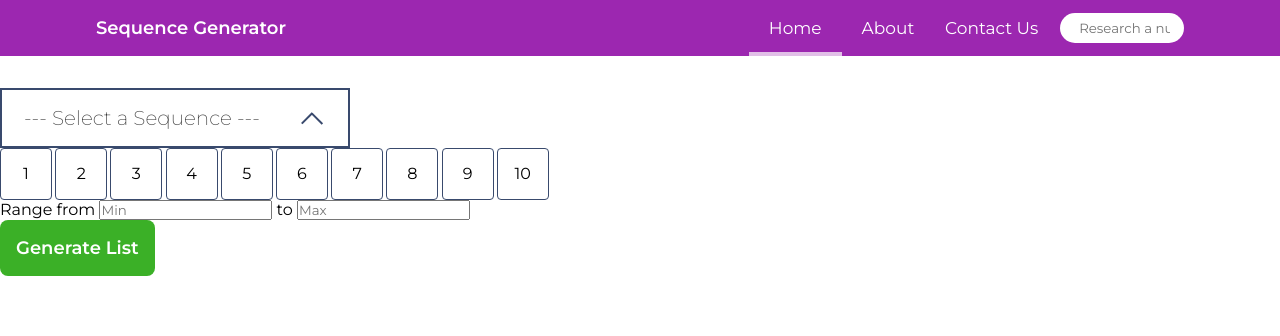
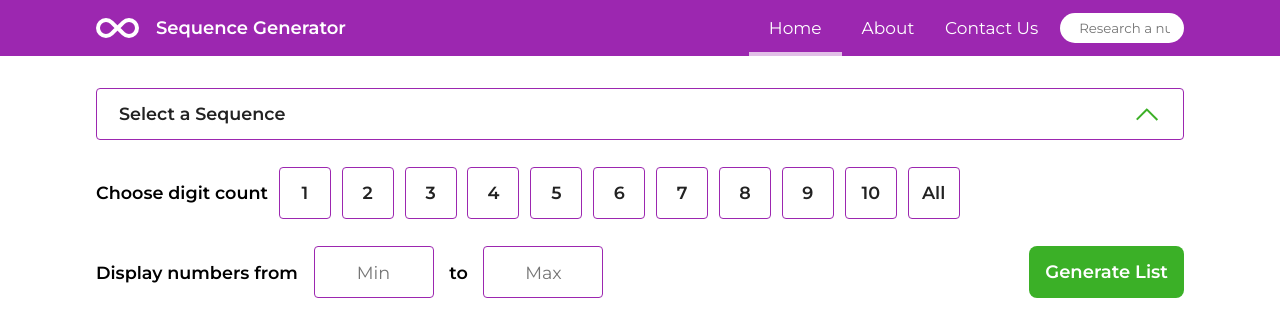
Before and after one commit to vytkuklys/List_Generator, a plain HTML site: page index.html in a window 1280 px wide. Drawn offline with Linux system fonts and the light colour scheme.

Commit message:
style controls

```diff
--- a/index.html
+++ b/index.html
@@ -11,7 +11,10 @@
 
 <body>
   <header>
-    <p class="c-logo">Sequence Generator</p>
+    <div class="c-logo__wrapper">
+      <div class="c-logo__infinity"></div>
+      <p class="c-logo__text">Sequence Generator</p>
+    </div>
     <nav class="c-nav">
       <ul class="c-nav__items">
         <li class="c-nav__item h-border-bottom">Home</li>
@@ -23,74 +26,83 @@
       </div>
     </nav>
   </header>
-  <!--surround the select box with a "custom-select" DIV element. Remember to set the width:-->
-  <div class="custom-select-wrapper">
-    <div class="custom-select">
-      <div class="custom-select__trigger"><span>--- Select a Sequence ---</span>
+  <!--surround the select box with a "c-dropdown__select" DIV element. Remember to set the width:-->
+  <main>
+    <form class="c-form">
+      <div class="c-dropdown__select-wrapper c-dropdown">
+        <div class="c-dropdown__select">
+          <div class="c-dropdown__select-trigger"><span>Select a Sequence</span>
             <div class="arrow"></div>
           </div>
-      <div class="custom-options">
-        <span class="custom-option" data-value="palindrome">Catalan</span>
-        <span class="custom-option" data-value="fibonacci">Fibonacci</span>
-        <span class="custom-option" data-value="perfectSquare">Perfect Square</span>
-        <span class="custom-option" data-value="prime">Prime</span>
-        <span class="custom-option" data-value="palindrome">Palindrome</span>
+          <div class="c-dropdown__options">
+            <span class="c-dropdown__option" data-value="palindrome">Catalan</span>
+            <span class="c-dropdown__option" data-value="fibonacci">Fibonacci</span>
+            <span class="c-dropdown__option" data-value="perfectSquare">Perfect Square</span>
+            <span class="c-dropdown__option" data-value="prime">Prime</span>
+            <span class="c-dropdown__option" data-value="palindrome">Palindrome</span>
           </div>
         </div>
       </div>
 
-  <div class="checkbox-wrapper">
-    <label for="1" class="checkbox__item">
-      <input type="checkbox" id="1">
+      <div class="c-digits__wrapper">
+        <p>Choose digit count</p>
+        <label for="1" class="c-digits__btn">
+          <input type="checkbox" class="js-digits__check" id="1">
           1
         </label>
-    <label for="2" class="checkbox__item">
-      <input type="checkbox" id="2">
+        <label for="2" class="c-digits__btn">
+          <input type="checkbox" class="js-digits__check" id="2">
           2
         </label>
-    <label for="3" class="checkbox__item">
-      <input type="checkbox" id="3">
+        <label for="3" class="c-digits__btn">
+          <input type="checkbox" class="js-digits__check" id="3">
           3
         </label>
-    <label for="4" class="checkbox__item">
-      <input type="checkbox" id="4">
+        <label for="4" class="c-digits__btn">
+          <input type="checkbox" class="js-digits__check" id="4">
           4
         </label>
-    <label for="5" class="checkbox__item">
-      <input type="checkbox" id="5">
+        <label for="5" class="c-digits__btn">
+          <input type="checkbox" class="js-digits__check" id="5">
           5
         </label>
-    <label for="6" class="checkbox__item">
-      <input type="checkbox" id="6">
+        <label for="6" class="c-digits__btn">
+          <input type="checkbox" class="js-digits__check" id="6">
           6
         </label>
-    <label for="7" class="checkbox__item">
-      <input type="checkbox" id="7">
+        <label for="7" class="c-digits__btn">
+          <input type="checkbox" class="js-digits__check" id="7">
           7
         </label>
-    <label for="8" class="checkbox__item">
-      <input type="checkbox" id="8">
+        <label for="8" class="c-digits__btn">
+          <input type="checkbox" class="js-digits__check" id="8">
           8
         </label>
-    <label for="9" class="checkbox__item">
-      <input type="checkbox" id="9">
+        <label for="9" class="c-digits__btn">
+          <input type="checkbox" class="js-digits__check" id="9">
           9
         </label>
-    <label for="10" class="checkbox__item">
-      <input type="checkbox" id="10">
+        <label for="10" class="c-digits__btn">
+          <input type="checkbox" class="js-digits__check" id="10">
           10
         </label>
+        <label for="All" class="c-digits__btn">
+          <input type="checkbox" class="js-digits__check" id="All">
+          All
+        </label>
       </div>
-  <div>
-    <label for="min">Range from </label>
-    <input type="text" name="min" id="min" class="digit-range" onkeyup="this.value=this.value.replace(/[^\d]+/,'')"
+      <div class="c-form__input-wrapper">
+        <label for="min" class="c-form__input-label">Display numbers from </label>
+        <input type="text" name="min" id="min" class="digit-range c-form__input-field" onkeyup="this.value=this.value.replace(/[^\d]+/,'')"
           placeholder="Min" required>
-    <label for="min">to </label>
-    <input type="text" name="max" id="max" class="digit-range" onkeyup="this.value=this.value.replace(/[^\d]+/,'')"
+        <label for="min" class="c-form__input-label">to </label>
+        <input type="text" name="max" id="max" class="digit-range c-form__input-field" onkeyup="this.value=this.value.replace(/[^\d]+/,'')"
           placeholder="Max" required>
+          <button class="submit c-generate-btn">Generate List</button>
       </div>
-  <button class="submit c-generate-btn">Generate List</button>
+    </form>
     <div class="sequence-output"></div>
+  </main>
   <script src="main.js"></script>
 </body>
 
--- a/main.js
+++ b/main.js
@@ -1,35 +1,37 @@
 const submitBtn = document.querySelector(".submit");
-const selectToggler = document.querySelector('.custom-select-wrapper');
-const selectOptions = document.querySelectorAll(".custom-option");
+const selectToggler = document.querySelector('.c-dropdown');
+const selectOptions = document.querySelectorAll(".c-dropdown__option");
+const checkDigits = document.querySelectorAll(".js-digits__check");
 
 const toggleSelectMenu = () => {
-    document.querySelector('.custom-select').classList.toggle('open');
+    document.querySelector('.c-dropdown__select').classList.toggle('open');
 }
 
 const selectItem = e => {
     item = e.target;
     if (!item.classList.contains('selected')) {
-        if (item.parentNode.querySelector('.custom-option.selected')) {
-            item.parentNode.querySelector('.custom-option.selected').classList.remove('selected');
+        if (item.parentNode.querySelector('.c-dropdown__option.selected')) {
+            item.parentNode.querySelector('.c-dropdown__option.selected').classList.remove('selected');
         }
         item.classList.add('selected');
-        item.closest('.custom-select').querySelector('.custom-select__trigger span').textContent = item
+        item.closest('.c-dropdown__select').querySelector('.c-dropdown__select-trigger span').textContent = item
             .textContent;
     }
 }
 
 const handleWindowClick = e => {
-    const select = document.querySelector('.custom-select')
+    const select = document.querySelector('.c-dropdown__select')
     if (!select.contains(e.target)) {
         select.classList.remove('open');
     }
 }
 
 const handleClickGenerateList = () => {
-    const sequence = document.querySelector('.custom-select__trigger').textContent.trim().replace(/ /g, "");
+    const sequence = document.querySelector('.c-dropdown__select-trigger').textContent.trim().replace(/ /g, "");
     const digits = getCheckedDigits();
     const range = getRangeOfDigits();
     if (isFormFilledCorrectly(sequence, digits, range)) {
+        console.log(isFormFilledCorrectly(sequence, digits, range))
         var t0 = performance.now()
         handleList(sequence, digits, range);
         var t1 = performance.now()
@@ -55,14 +57,23 @@ const getRangeOfDigits = () => {
 }
 
 const isFormFilledCorrectly = (sequence, digits, range) => {
-    if (sequence === "---SelectaSequence---") {
+    if (sequence === "SelectaSequence") {
+        displayAlertUnselectedSequence();
         return false;
     } else if (isRangeNotAcceptable(range)) {
+        displayAlertInvalidRange();
         return false;
     } else if (isArrayEmpty(digits) && isRangeEmpty(range)) {
+        displayAlert
         return false;
     }
     return true;
+}
+
+const displayAlertUnselectedSequence = () =>{
+    const select = document.querySelector(".c-dropdown__select-trigger");
+    select.classList.add("h-alert");
+    console.log(selectToggler);
 }
 
 const isArrayEmpty = (digits) => {
@@ -267,7 +278,25 @@ function getFactorial(digit) {
     }
 }
 
-console.log(getFactorial(3*2)/(getFactorial(3+1)*getFactorial(3)))
+const handleCheckDigits = (btn) =>{
+    isChecked = btn.parentNode.classList[1];
+    console.log(btn.id === "All" && isChecked !== undefined)
+    if(btn.id === "All" && isChecked){
+        checkDigits.forEach(check =>{
+            check.parentNode.classList.remove("pushed");
+        })
+        console.log("1")
+    }else if(btn.id === "All" && isChecked === undefined){
+        console.log("2")
+        checkDigits.forEach(check =>{
+            check.parentNode.classList.add("pushed");
+        })
+    }else{
+        console.log("3")
+        btn.parentNode.classList.toggle("pushed");
+    }
+}
+
 submitBtn.addEventListener('click', (e) => {
     e.preventDefault();
     handleClickGenerateList();
@@ -278,6 +307,10 @@ for (const option of selectOptions) {
     option.addEventListener('click', (e) => selectItem(e));
 }
 
+checkDigits.forEach(btn =>{
+    btn.addEventListener("click", (event)=>handleCheckDigits(event.target));
+})
+
 selectToggler.addEventListener('click', () => toggleSelectMenu());
 
 window.addEventListener('click', e => handleWindowClick(e));
--- a/style.css
+++ b/style.css
@@ -8,56 +8,61 @@
     margin: 0;
 }
 
-body{
+body {
     font-family: 'Montserrat', sans-serif;
     width: 100%;
     height: 100%;
 }
-
-button, input{
+main{
+    margin: 0 auto;
+    padding: 0 7.5%;
+}
+button,
+input {
     font-family: 'Montserrat', sans-serif;
 
 }
-.custom-select-wrapper {
+
+.c-dropdown {
     position: relative;
     user-select: none;
-    width: 350px;
+    width: 100%;
+    min-width: 275px;
+    margin: 0 auto;
+    text-align: left;
 }
 
-.custom-select {
+.c-dropdown__select {
     position: relative;
     display: flex;
     flex-direction: column;
-    border-width: 0 2px 0 2px;
-    border-style: solid;
-    border-color: #394a6d;
 }
 
-.custom-select__trigger {
+.c-dropdown__select-trigger {
     position: relative;
     display: flex;
     align-items: center;
     justify-content: space-between;
     padding: 0 22px;
-    font-size: 20px;
-    font-weight: 300;
-    color: #3b3b3b;
-    height: 60px;
-    line-height: 60px;
+    font-size: 17.6px;
+    font-weight: bold;
+    color: #222222;
+    height: 52px;
+    line-height: 52px;
     background: #ffffff;
     cursor: pointer;
-    border-width: 2px 0 2px 0;
-    border-style: solid;
-    border-color: #394a6d;
+    border: 1px solid #9c27b0;
+    border-radius: .25rem;
 }
 
-.custom-options {
+.c-dropdown__options {
     position: absolute;
     display: block;
     top: 100%;
     left: 0;
     right: 0;
-    border: 2px solid #394a6d;
+    border: 1px solid #9c27b0;
+
     border-top: 0;
     background: #fff;
     transition: all 0.5s;
@@ -67,32 +72,33 @@ button, input{
     z-index: 2;
 }
 
-.custom-select.open .custom-options {
+.c-dropdown__select.open .c-dropdown__options {
     opacity: 1;
     visibility: visible;
     pointer-events: all;
 }
 
-.custom-option {
+.c-dropdown__option {
     position: relative;
     display: block;
     padding: 0 22px 0 22px;
-    font-size: 22px;
-    font-weight: 300;
-    color: #3b3b3b;
-    line-height: 60px;
+    font-size: 17.5px;
+    font-weight: bold;
+    color: #222222;
+    line-height: 52px;
     cursor: pointer;
-    transition: all 0.5s;
+    transition: all 0.2s;
 }
 
-.custom-option:hover {
+.c-dropdown__option:hover {
     cursor: pointer;
-    background-color: #b2b2b2;
+    background-color: #3cb027;
+    color: #ffffff;
 }
 
-.custom-option.selected {
+.c-dropdown__option.selected {
     color: #ffffff;
-    background-color: #305c91;
+    background-color: #3cb027;
 }
 
 .arrow {
@@ -114,13 +120,13 @@ button, input{
 .arrow::before {
     left: -5px;
     transform: rotate(45deg);
-    background-color: #394a6d;
+    background-color: #3cb027;
 }
 
 .arrow::after {
     left: 5px;
     transform: rotate(-45deg);
-    background-color: #394a6d;
+    background-color: #3cb027;
 }
 
 .open .arrow::before {
@@ -137,28 +143,67 @@ input[type="checkbox"] {
     display: none;
 }
 
-.checkbox__item {
-    /* padding: 1rem; */
-    border: 1px solid #394a6d;
+.c-digits__btn {
     display: block;
-    /* display: inline-block;
-    vertical-align: middle; */
-    cursor: pointer;
     width: 3.25rem;
     height: 3.25rem;
     display: flex;
     justify-content: center;
     align-items: center;
+    margin: 0 0 0 1%;
+    cursor: pointer;
     border-radius: .25rem;
-    margin: 0 .2rem 0 0;
+    font-size: 1.1rem;
+    color: #222222;
+    font-weight: bold;
+    border: 1px solid #9c27b0;
+    /* background-image: linear-gradient(-180deg, #B4A024 0%, #24B4A0 100%); */
+    transition: transform 75ms linear, border 50ms linear, color 50ms linear, background-color 50ms linear;
+    /* outline: none; */
 }
 
-.checkbox-wrapper {
+.c-digits__btn span {
+    font-weight: 500;
+    pointer-events: none;
+}
+
+.c-digits__btn:hover {
+    transform: scale(.985);
+    /* border: 2.5px solid #9b27b0d5; */
+    /* color: #3BB027; */
+    border: 1px solid #9c27b0;
+    background-color: #9b27b0ad;
+    /* border-color: #3BB027; */
+    color: #FFFFFF;
+
+}
+
+.c-digits__btn:active {
+    transform: scale(.975);
+    border: 3px solid #9c27b0;
+}
+
+.pushed {
+    /* transform: scale(.975); */
+    border: 1px solid #9c27b0;
+    background-color: #9c27b0;
+    /* border-color: #3BB027; */
+    color: #FFFFFF;
+}
+
+.pushed:hover{
+    background-color: #9c27b0;
+}
+.c-digits__wrapper {
     display: flex;
+    padding: 2.5% 0;
+    align-items: center;
+    font-size: 1.1rem;
+    font-weight: bold;
 }
 
 
-header{
+header {
     height: 3.5rem;
     width: 100%;
     margin-bottom: 2.5%;
@@ -169,23 +214,25 @@ header{
     font-size: 17px;
 }
 
-.c-nav, .c-nav__items, header{
+.c-nav,
+.c-nav__items,
+header {
     display: flex;
 }
 
-.c-nav{
+.c-nav {
     width: fit-content;
     width: 40%;
     justify-content: flex-end;
 }
 
-.c-nav__items{
+.c-nav__items {
     justify-content: space-between;
     align-items: center;
     text-align: center;
 }
 
-.c-nav__item{
+.c-nav__item {
     padding: 0 1.25rem 0;
     cursor: pointer;
     color: #ffffff;
@@ -196,57 +243,93 @@ header{
     text-align: center;
 }
 
-.c-nav__item::after{
+.c-nav__item::after {
     content: '';
     position: absolute;
     width: 100%;
     bottom: 0;
     left: 50%;
     transform: translateX(-50%);
-    border: 2px solid #ffffffb3;
+    border: 1px solid #ffffffb3;
     display: none;
 }
 
-.c-nav__item:hover::after{
+.c-nav__item:hover::after {
     display: block;
 }
 
-.c-search{
+.c-search {
     width: 10.5rem;
     border-radius: 1rem;
     align-self: center;
     margin-left: 2.5%;
 }
 
-.c-search__input{
+.c-search__input {
     width: 100%;
     border-radius: 1rem;
     padding: .45rem .9rem .45rem 1.2rem;
     border: none;
 }
 
-.c-logo{
+.c-logo__wrapper {
+    display: flex;
+    align-items: center;
+}
+
+.c-logo__text {
     font-weight: 600;
     color: #ffffff;
     font-size: 18px;
+    white-space: nowrap;
+    margin-left: calc(.675rem + 2.5%);
 }
 
-.l-padding{
+.c-logo__infinity {
+    position: relative;
+    min-width: 43px;
+    height: 20px;
+    box-sizing: content-box;
+}
+
+.c-logo__infinity:before,
+.c-logo__infinity:after {
+    content: "";
+    box-sizing: content-box;
+    position: absolute;
+    top: 0;
+    left: 0;
+    width: 12px;
+    height: 12px;
+    border: 4px solid #3cb027;
+    border: 4px solid #ffffff;
+    border-radius: 50px 50px 0 50px;
+    transform: rotate(-45deg);
+}
+
+.c-logo__infinity:after {
+    left: auto;
+    right: 0;
+    border-radius: 50px 50px 50px 0;
+    transform: rotate(45deg);
+}
+
+.l-padding {
     padding: 0 .675rem 0 .675rem;
 }
 
-.h-border-bottom{
+.h-border-bottom {
     border-bottom: 4px solid #ffffffb3;
 }
 
-.h-border-bottom:hover::after{
+.h-border-bottom:hover::after {
     display: none;
 }
 
-.c-generate-btn{
+.c-generate-btn {
     padding: 0 1rem;
-    line-height: 3.5rem;
-    height: 3.5rem;
+    line-height: 52px;
+    height: 52px;
     border-radius: .5rem;
     background-color: #3BB027;
     border: none;
@@ -254,4 +337,37 @@ header{
     cursor: pointer;
     font-size: 18px;
     color: #ffffff;
+    display: inline;
+    position: absolute;
+    right: 0;
 }
+
+.c-form{
+    text-align: right;
+}
+
+.c-form__input-wrapper{
+    width: 100%;
+    text-align: left;
+    font-size: 17.6px;
+    font-weight: bold;
+    height: 52px;
+    position: relative;
+
+}
+
+.c-form__input-field{
+    height: 100%;
+    width: 7.5rem;
+    border: 1px solid #9c27b0;
+    border-radius: .25rem;
+    text-align: center;
+    font-size: 1.1rem;
+    margin: 0 1%;
+}
+
+.h-alert{
+    /* border: 1px solid rgb(255, 0, 0);
+    border-radius: .25rem; */
+    border-color: red;
+}
```
Also changed, not shown: 1 other file. Lines whose indentation alone changed are shown as unchanged.
